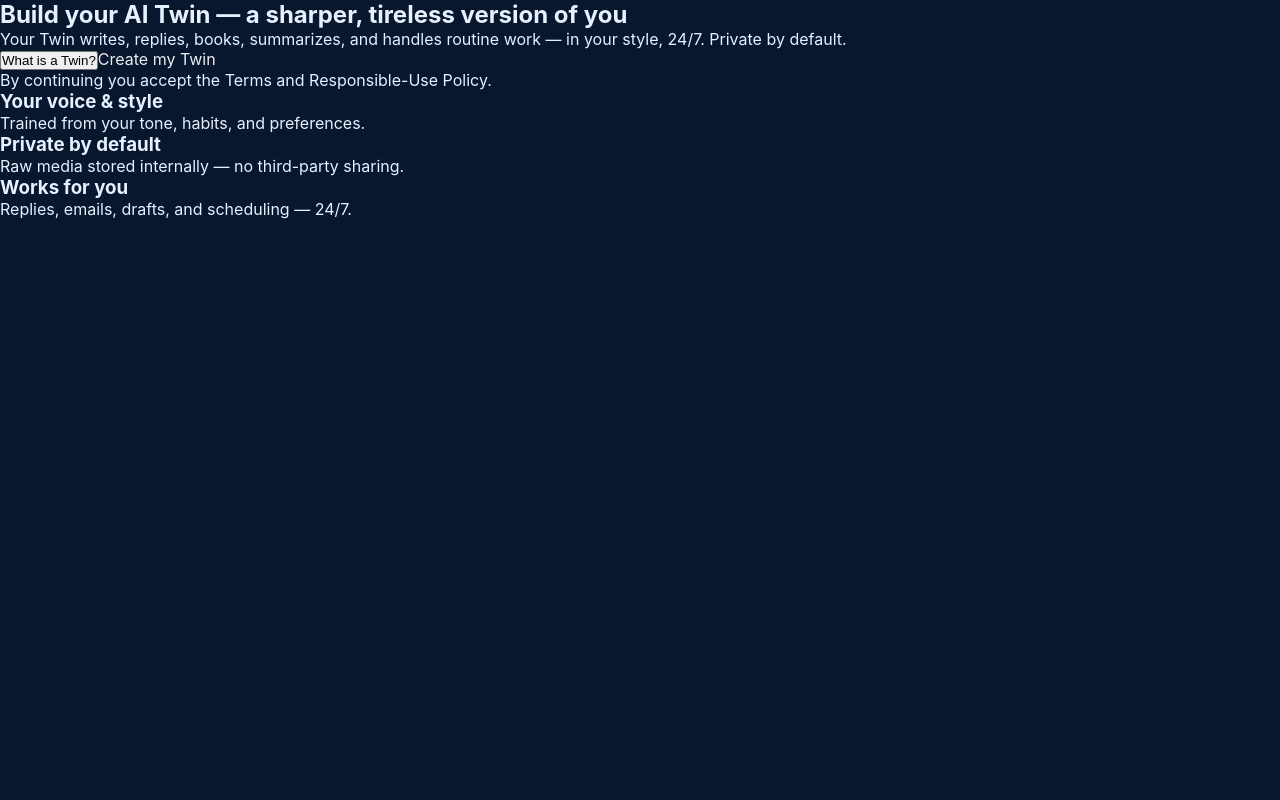
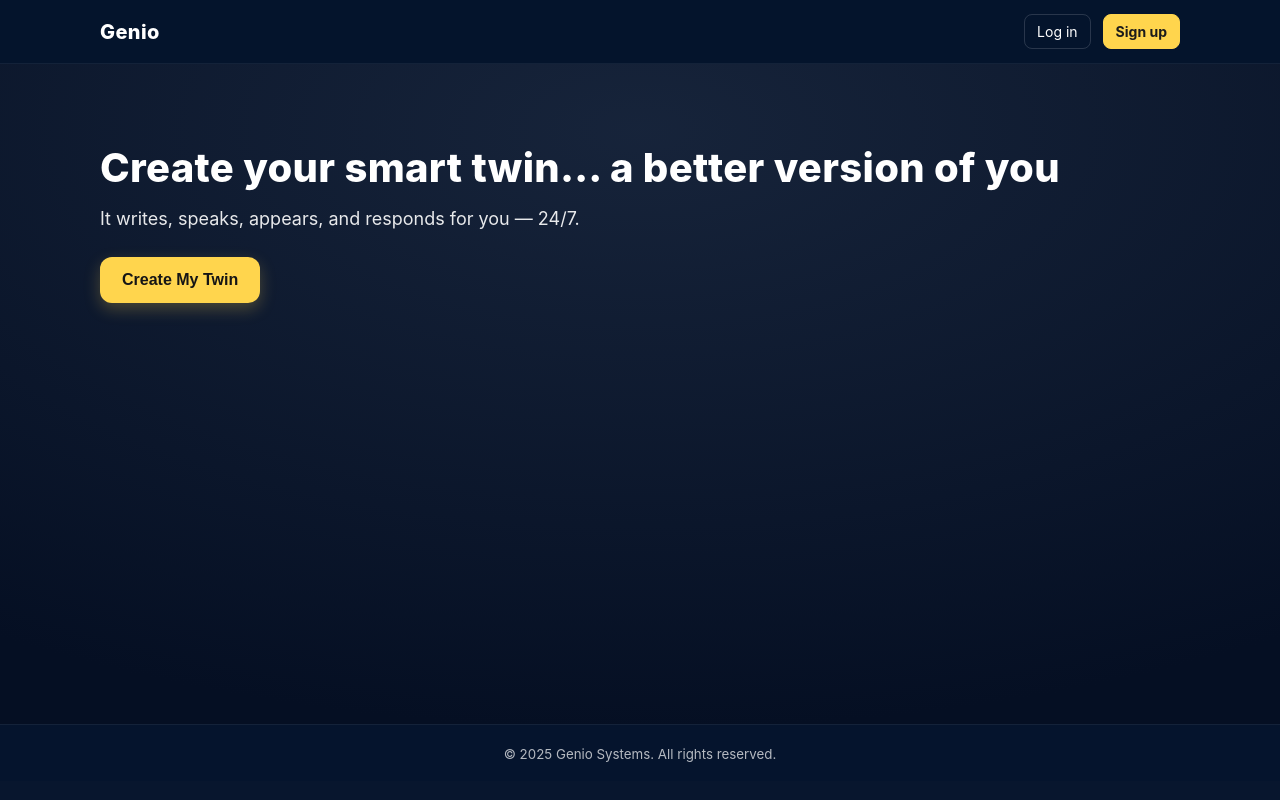
Before and after one commit to genio-ai/genio-os, a Next.js app: page / in a window 1280 px wide. Built offline with nearby package versions, Linux system fonts and the light colour scheme.

Commit message:
Update index.js

```diff
--- a/pages/index.js
+++ b/pages/index.js
@@ -1,62 +1,170 @@
 // pages/index.js
 import { useState } from "react";
+import Head from "next/head";
 import Link from "next/link";
 import TwinModal from "../components/TwinModal";
 
-export default function Home() {
-  const [open, setOpen] = useState(false);
+export default function HomePage() {
+  const [showTwinModal, setShowTwinModal] = useState(false);
 
   return (
-    <main className="min-h-[calc(100vh-56px)] bg-[#0b1c2c] text-white">
-      <section className="max-w-6xl mx-auto px-4 py-16 sm:py-24">
-        <div className="max-w-3xl">
-          <h1 className="text-4xl sm:text-6xl font-extrabold leading-tight">
-            Build your AI Twin — a sharper, tireless version of you
+    <>
+      <Head>
+        <title>Genio — Create Your Smart Twin</title>
+        <meta
+          name="description"
+          content="Create an AI twin that writes, speaks, and responds like you — 24/7."
+        />
+        <meta name="viewport" content="width=device-width, initial-scale=1" />
+      </Head>
+
+      {/* Header */}
+      <header style={styles.header}>
+        <div style={styles.headerInner}>
+          <Link href="/" style={styles.brand} aria-label="Genio Home">
+            Genio
+          </Link>
+
+          <nav aria-label="Primary" style={styles.nav}>
+            <Link href="/login" style={styles.navLink}>
+              Log in
+            </Link>
+            <Link
+              href="/signup"
+              style={{ ...styles.navLink, ...styles.signup }}
+            >
+              Sign up
+            </Link>
+          </nav>
+        </div>
+      </header>
+
+      {/* Hero */}
+      <main style={styles.main}>
+        <section style={styles.hero}>
+          <h1 style={styles.title}>
+            Create your smart twin… a better version of you
           </h1>
-          <p className="mt-6 text-lg opacity-80">
-            Your Twin writes, replies, books, summarizes, and handles routine work —
-            in your style, 24/7. Private by default.
+          <p style={styles.subtitle}>
+            It writes, speaks, appears, and responds for you — 24/7.
           </p>
 
-          <div className="mt-8 flex flex-wrap items-center gap-3">
-            <button
-              onClick={() => setOpen(true)}
-              className="px-4 py-2 rounded-md border border-white/20 hover:border-white/40"
-            >
-              What is a Twin?
-            </button>
+          <button
+            type="button"
+            onClick={() => setShowTwinModal(true)}
+            style={styles.cta}
+            aria-haspopup="dialog"
+            aria-expanded={showTwinModal ? "true" : "false"}
+            aria-controls="twin-modal"
+          >
+            Create My Twin
+          </button>
+        </section>
+      </main>
 
-            <Link
-              href="/twin"
-              className="px-5 py-2.5 rounded-md bg-[#ffd152] text-[#13293d] font-semibold hover:brightness-95"
-            >
-              Create my Twin
-            </Link>
-          </div>
+      <footer style={styles.footer}>
+        <small style={{ opacity: 0.7 }}>
+          © {new Date().getFullYear()} Genio Systems. All rights reserved.
+        </small>
+      </footer>
 
-          <p className="mt-4 text-sm opacity-60">
-            By continuing you accept the Terms and Responsible-Use Policy.
-          </p>
-        </div>
-
-        {/* Minimal “why” strip */}
-        <div className="mt-16 grid sm:grid-cols-3 gap-6 opacity-90">
-          <div className="bg-white/5 rounded-lg p-4">
-            <h3 className="font-semibold mb-1">Your voice & style</h3>
-            <p className="text-sm opacity-80">Trained from your tone, habits, and preferences.</p>
-          </div>
-          <div className="bg-white/5 rounded-lg p-4">
-            <h3 className="font-semibold mb-1">Private by default</h3>
-            <p className="text-sm opacity-80">Raw media stored internally — no third-party sharing.</p>
-          </div>
-          <div className="bg-white/5 rounded-lg p-4">
-            <h3 className="font-semibold mb-1">Works for you</h3>
-            <p className="text-sm opacity-80">Replies, emails, drafts, and scheduling — 24/7.</p>
-          </div>
-        </div>
-      </section>
-
-      <TwinModal open={open} onClose={() => setOpen(false)} />
-    </main>
+      {showTwinModal && (
+        <TwinModal
+          id="twin-modal"
+          onClose={() => setShowTwinModal(false)}
+        />
+      )}
+    </>
   );
 }
+
+const styles = {
+  header: {
+    position: "sticky",
+    top: 0,
+    width: "100%",
+    background: "rgba(5, 20, 45, 0.9)",
+    backdropFilter: "blur(6px)",
+    borderBottom: "1px solid rgba(255,255,255,0.06)",
+    zIndex: 40,
+  },
+  headerInner: {
+    maxWidth: 1120,
+    margin: "0 auto",
+    padding: "14px 20px",
+    display: "flex",
+    alignItems: "center",
+    justifyContent: "space-between",
+  },
+  brand: {
+    color: "white",
+    fontWeight: 800,
+    letterSpacing: "0.4px",
+    textDecoration: "none",
+    fontSize: 20,
+  },
+  nav: {
+    display: "flex",
+    gap: 12,
+    alignItems: "center",
+  },
+  navLink: {
+    color: "white",
+    textDecoration: "none",
+    padding: "8px 12px",
+    borderRadius: 8,
+    fontSize: 14,
+    border: "1px solid rgba(255,255,255,0.15)",
+  },
+  signup: {
+    background: "#ffd54d",
+    color: "#1b1b1b",
+    border: "1px solid #ffd54d",
+    fontWeight: 700,
+  },
+  main: {
+    minHeight: "calc(100vh - 140px)",
+    background:
+      "radial-gradient(1200px 600px at 50% 10%, rgba(255,255,255,0.06), rgba(5, 15, 35, 1))",
+  },
+  hero: {
+    maxWidth: 1120,
+    margin: "0 auto",
+    padding: "80px 20px 64px",
+    textAlign: "left",
+    color: "white",
+  },
+  title: {
+    fontSize: 40,
+    lineHeight: 1.2,
+    fontWeight: 800,
+    margin: 0,
+    letterSpacing: "0.3px",
+  },
+  subtitle: {
+    marginTop: 16,
+    fontSize: 18,
+    opacity: 0.9,
+    maxWidth: 680,
+  },
+  cta: {
+    marginTop: 28,
+    display: "inline-block",
+    background: "#ffd54d",
+    color: "#151515",
+    fontWeight: 800,
+    border: "none",
+    padding: "14px 22px",
+    borderRadius: 12,
+    cursor: "pointer",
+    fontSize: 16,
+    boxShadow: "0 6px 16px rgba(255, 213, 77, 0.25)",
+  },
+  footer: {
+    borderTop: "1px solid rgba(255,255,255,0.06)",
+    background: "rgba(5, 20, 45, 1)",
+    color: "white",
+    textAlign: "center",
+    padding: "18px 12px",
+  },
+};
```
